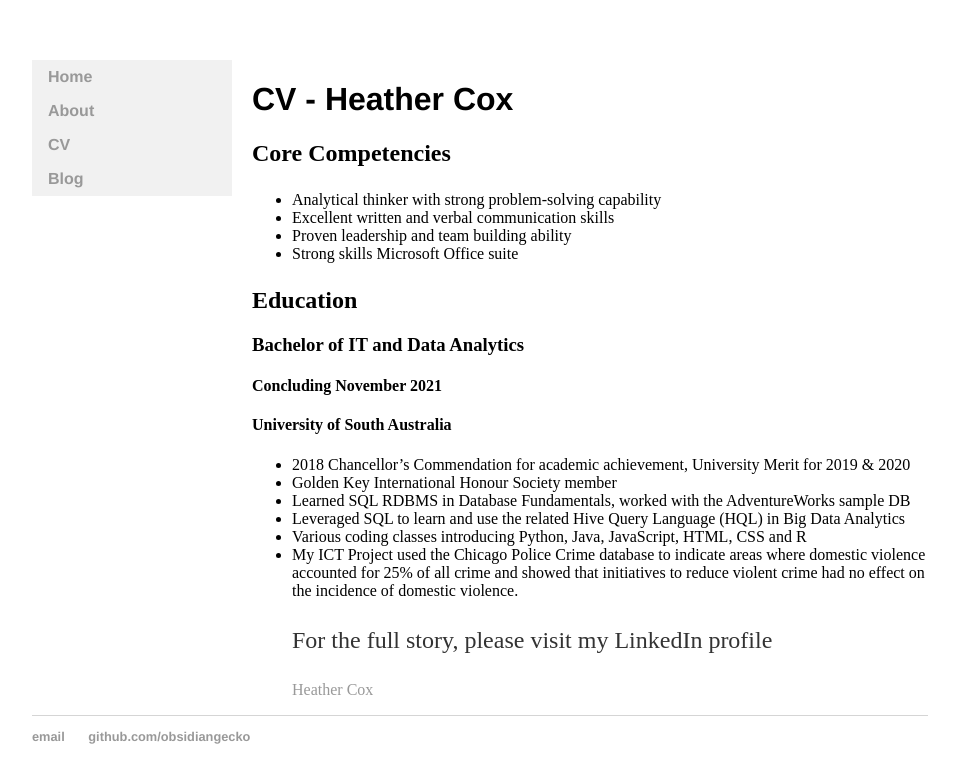
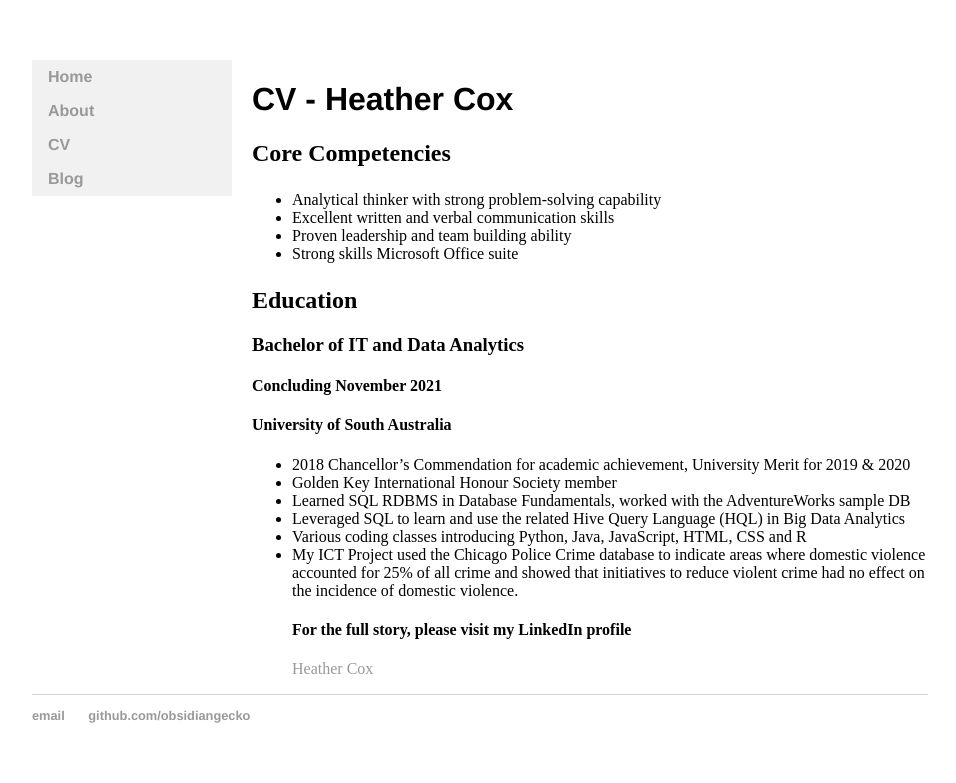
Before and after one commit to obsidiangecko/obsidiangecko.github.io, a Jekyll site: the page built from cv.html, in a window 1280 px wide. Shown: the top 783 px of the page, without its empty margins (160-1116 px from the left). Built offline with Jekyll 4.4.1, drawn with Linux system fonts in a browser that asks for light colours; comment, search, counter and statistics services are not loaded.

```diff
--- a/cv.html
+++ b/cv.html
@@ -28,6 +28,6 @@ title: CV - Heather Cox, aka Obsidian Gecko
   <li>Various coding classes introducing Python, Java, JavaScript, HTML, CSS and R</li>
   <li>My ICT Project used the Chicago Police Crime database to indicate areas where domestic violence accounted for 25% of all crime and showed that initiatives to reduce violent crime had no effect on the incidence of domestic violence.</li>
 
-  <p>For the full story, please visit my LinkedIn profile</p>
+  <h4>For the full story, please visit my LinkedIn profile</h4>
   <div class="badge-base LI-profile-badge" data-locale="en_US" data-size="medium" data-theme="dark" data-type="VERTICAL" data-vanity="heather-cox-75936235" data-version="v1"><a class="badge-base__link LI-simple-link" href="https://au.linkedin.com/in/heather-cox-75936235?trk=profile-badge">Heather Cox</a></div>
 </div><!-- /.blurb -->
```
